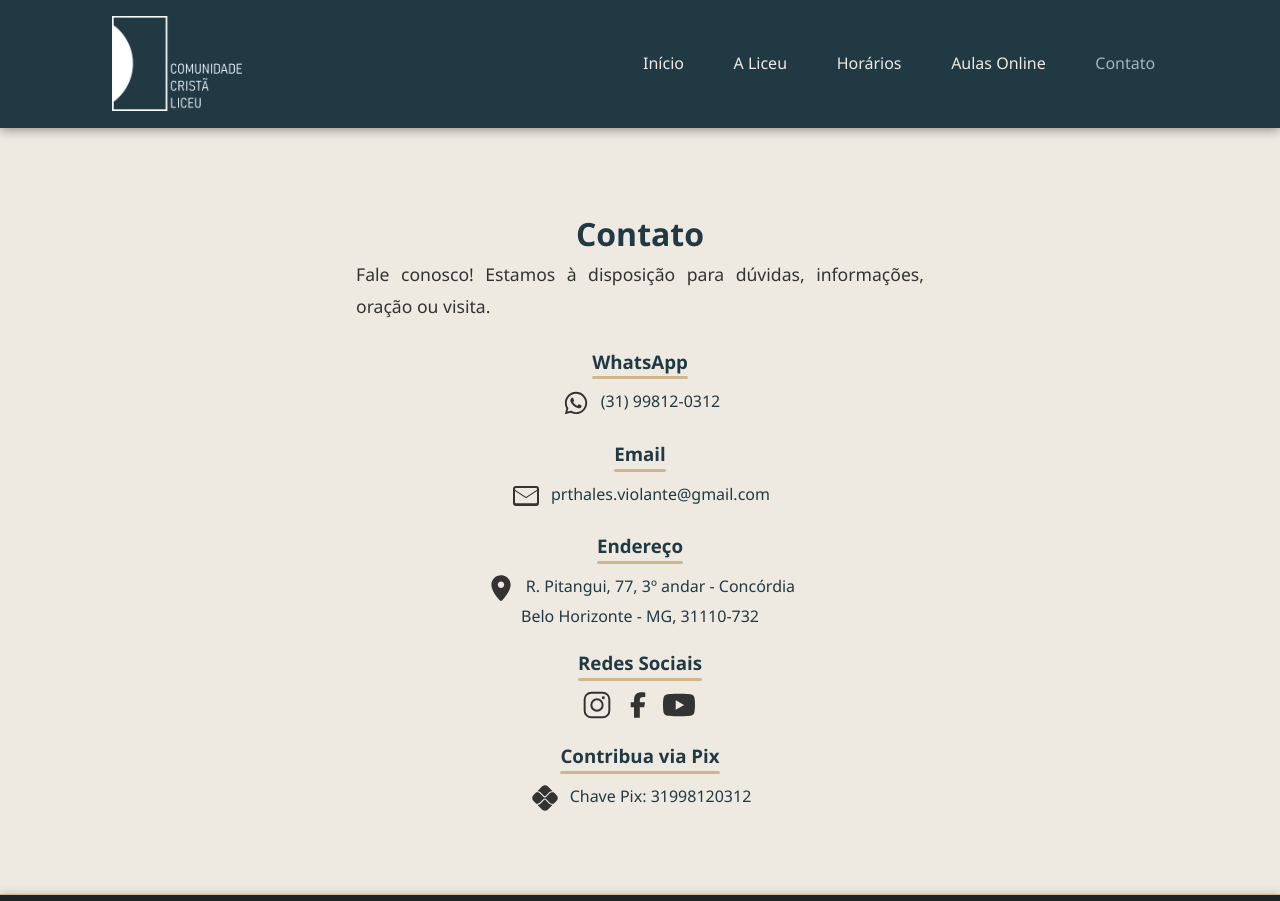
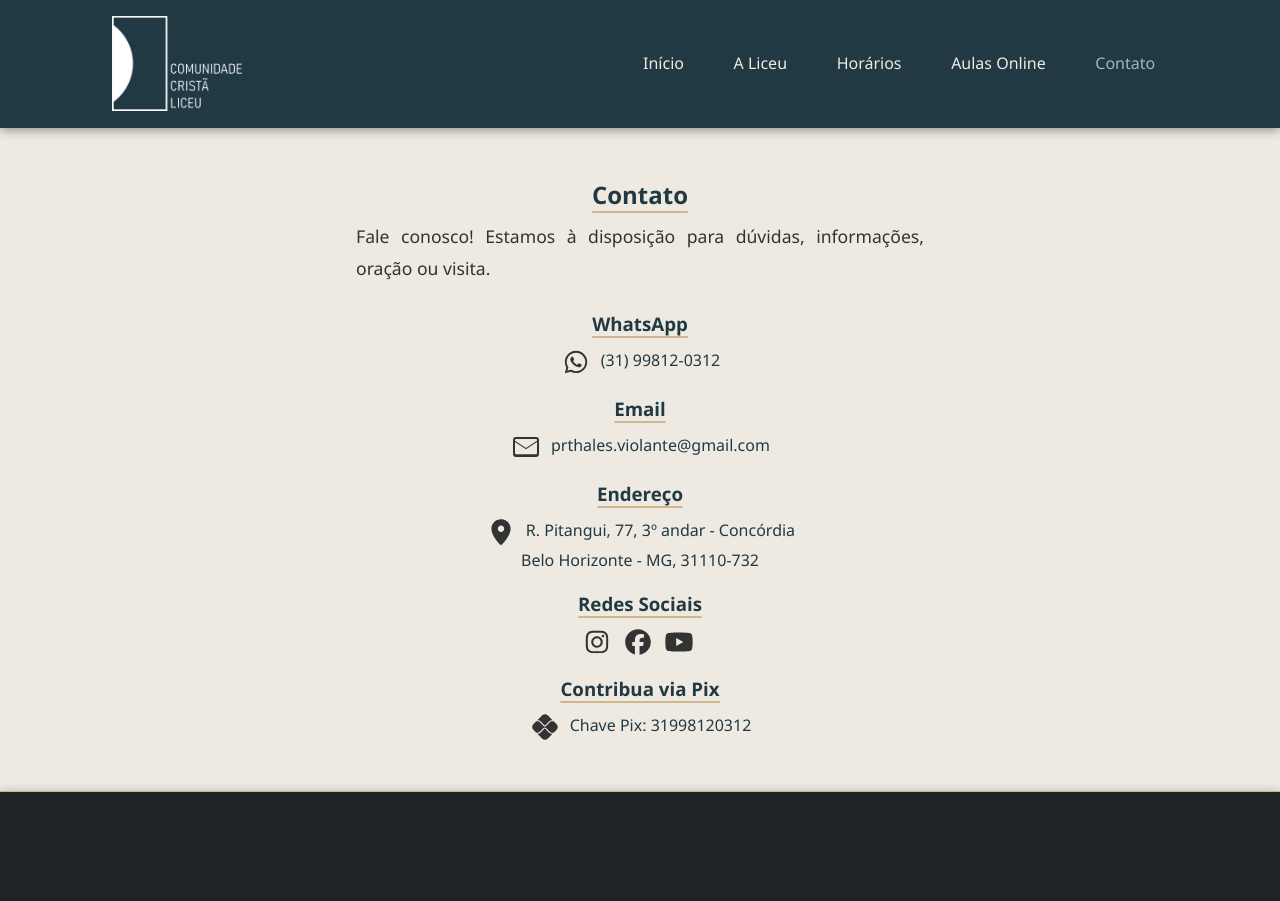
Before and after one commit to alexsmarra/Liceu, a website with bundled scripts: page pages/contato.html in a window 1280 px wide. Shown: the top 901 px of the page. Built offline with nearby package versions, Linux system fonts and the light colour scheme; files whose address does not match are found by name.

Commit message:
update: css pages

```diff
--- a/css/footer.css
+++ b/css/footer.css
@@ -38,18 +38,6 @@
 .footer-logo {
     max-width: 300px;
     /* height: auto; */
-}
-
-.contact-column h3::after,
-.address-column h3::after {
-    content: "";
-    display: block;
-    height: 1px;
-    min-width: 40px;
-    max-width: 100%;
-    background: var(--transparent-golden);
-    border-radius: 2px;
-    margin: 0 auto 0 auto;
 }
 
 .contact-column h3,
--- a/css/layout.css
+++ b/css/layout.css
@@ -14,10 +14,10 @@ main.fill-screen .page-content {
 }
 
 /* Páginas de conteúdo */
-.page-content {
+.page-content.content {
     max-width: 1000px;
-    margin: 2rem auto;
-    padding: 0 2rem;
+    margin: 3rem auto 1rem;
+    /* padding: 0 2rem; */
 }
 
 .pages-section .contato-cards {
@@ -25,7 +25,7 @@ main.fill-screen .page-content {
     flex-direction: column;
     align-items: center;
     text-align: center;
-    gap: 1.2rem;
+    gap: 1rem;
 }
 
 .page-content .social-icons {
@@ -37,8 +37,7 @@ main.fill-screen .page-content {
 }
 
 .page-content h2 {
-    margin-bottom: 1.5rem;
-    text-align: center;
+    /* text-align: center; */
 }
 
 .page-content p {
@@ -54,6 +53,14 @@ main.fill-screen .page-content {
     padding: 0 1rem;
     text-align: center;
     box-sizing: border-box; /* garante que padding não aumente a largura total */
+}
+
+.pages-section {
+    display: flex;
+    flex-direction: column;
+    align-items: center;
+    justify-content: center;
+    text-align: center;
 }
 
 .content h1 {
--- a/css/main.css
+++ b/css/main.css
@@ -19,7 +19,8 @@ body {
   display: flex;
   flex-direction: column;
   opacity: 1;
-  transition: opacity 0.3s ease; /* efeito suave */
+  transition: opacity 0.3s ease;
+  /* efeito suave */
 }
 
 body.fade-out {
@@ -31,11 +32,17 @@ main {
   padding: 0;
 }
 
-h1, h2, h3, h4, h5, h6 {
+h1,
+h2,
+h3,
+h4,
+h5,
+h6 {
   color: var(--heading-color);
 }
 
-p, li {
+p,
+li {
   color: var(--text-color);
 }
 
@@ -45,7 +52,8 @@ p a i {
 
 a {
   color: var(--primary-color);
-  text-decoration: none; /* opcional, depende do estilo */
+  text-decoration: none;
+  /* opcional, depende do estilo */
 }
 
 .contato-card {
@@ -64,12 +72,32 @@ a {
 .contato-card h3::after {
   content: "";
   display: block;
-  height: 3px;
-  min-width: 40px; /* largura mínima opcional */
+  height: 2px;
+  min-width: 40px;
+  /* largura mínima opcional */
   max-width: 100%;
   background: var(--accent-color);
   border-radius: 2px;
-  margin: 0 auto 0 auto;
+  margin: -3px auto 0 auto;
+}
+
+.pages-section h2 {
+  position: relative;
+  padding-bottom: .5rem;
+  text-align: center;
+  width: fit-content;
+}
+
+.pages-section h2::after {
+  content: "";
+  display: block;
+  height: 2px;
+  /* largura mínima opcional */
+  min-width: 40px;
+  max-width: 100%;
+  background: var(--accent-color);
+  border-radius: 2px;
+  margin: -3px auto 0 auto;
 }
 
 .pages-section .contato-card a .icon-svg {
--- a/pages/contato.html
+++ b/pages/contato.html
@@ -26,9 +26,8 @@
     <header id="site-header"></header>
     <main class="page-content fill-screen">
         <section class="content pages-section">
-            <h1>Contato</h1>
+            <h2>Contato</h2>
             <p>Fale conosco! Estamos à disposição para dúvidas, informações, oração ou visita.</p>
-
             <div class="contato-cards">
                 <!-- WhatsApp -->
                 <div class="contato-card">
@@ -78,28 +77,29 @@
                     <h3>Redes Sociais</h3>
                     <div class="redes-card">
                         <a href="https://www.instagram.com/c.cristaliceu/" target="_blank" aria-label="Instagram">
-                            <svg class="icon-svg" viewBox="0 0 24 24" fill="currentColor"
-                                xmlns="http://www.w3.org/2000/svg">
+                            <svg class="icon-svg" fill="currentColor" xmlns="http://www.w3.org/2000/svg"
+                                viewBox="0 0 640 640"><!--!Font Awesome Free v7.0.1 by @fontawesome - https://fontawesome.com License - https://fontawesome.com/license/free Copyright 2025 Fonticons, Inc.-->
                                 <path
-                                    d="M7.75 2h8.5A5.75 5.75 0 0 1 22 7.75v8.5A5.75 5.75 0 0 1 16.25 22h-8.5A5.75 5.75 0 0 1 2 16.25v-8.5A5.75 5.75 0 0 1 7.75 2zm0 1.5A4.25 4.25 0 0 0 3.5 7.75v8.5A4.25 4.25 0 0 0 7.75 20.5h8.5a4.25 4.25 0 0 0 4.25-4.25v-8.5A4.25 4.25 0 0 0 16.25 3.5h-8.5zM12 7a5 5 0 1 1 .001 10.001A5 5 0 0 1 12 7zm0 1.5a3.5 3.5 0 1 0 .001 7.001A3.5 3.5 0 0 0 12 8.5zm4.75-.88a1.12 1.12 0 1 1 .001-2.241A1.12 1.12 0 0 1 16.75 7.62z" />
+                                    d="M320.3 205C256.8 204.8 205.2 256.2 205 319.7C204.8 383.2 256.2 434.8 319.7 435C383.2 435.2 434.8 383.8 435 320.3C435.2 256.8 383.8 205.2 320.3 205zM319.7 245.4C360.9 245.2 394.4 278.5 394.6 319.7C394.8 360.9 361.5 394.4 320.3 394.6C279.1 394.8 245.6 361.5 245.4 320.3C245.2 279.1 278.5 245.6 319.7 245.4zM413.1 200.3C413.1 185.5 425.1 173.5 439.9 173.5C454.7 173.5 466.7 185.5 466.7 200.3C466.7 215.1 454.7 227.1 439.9 227.1C425.1 227.1 413.1 215.1 413.1 200.3zM542.8 227.5C541.1 191.6 532.9 159.8 506.6 133.6C480.4 107.4 448.6 99.2 412.7 97.4C375.7 95.3 264.8 95.3 227.8 97.4C192 99.1 160.2 107.3 133.9 133.5C107.6 159.7 99.5 191.5 97.7 227.4C95.6 264.4 95.6 375.3 97.7 412.3C99.4 448.2 107.6 480 133.9 506.2C160.2 532.4 191.9 540.6 227.8 542.4C264.8 544.5 375.7 544.5 412.7 542.4C448.6 540.7 480.4 532.5 506.6 506.2C532.8 480 541 448.2 542.8 412.3C544.9 375.3 544.9 264.5 542.8 227.5zM495 452C487.2 471.6 472.1 486.7 452.4 494.6C422.9 506.3 352.9 503.6 320.3 503.6C287.7 503.6 217.6 506.2 188.2 494.6C168.6 486.8 153.5 471.7 145.6 452C133.9 422.5 136.6 352.5 136.6 319.9C136.6 287.3 134 217.2 145.6 187.8C153.4 168.2 168.5 153.1 188.2 145.2C217.7 133.5 287.7 136.2 320.3 136.2C352.9 136.2 423 133.6 452.4 145.2C472 153 487.1 168.1 495 187.8C506.7 217.3 504 287.3 504 319.9C504 352.5 506.7 422.6 495 452z" />
                             </svg>
                         </a>
                         <a href="https://www.facebook.com/thales.violante.3" target="_blank" aria-label="Facebook">
                             <svg class="icon-svg" fill="currentColor" xmlns="http://www.w3.org/2000/svg"
                                 viewBox="0 0 640 640"><!--!Font Awesome Free v7.0.1 by @fontawesome - https://fontawesome.com License - https://fontawesome.com/license/free Copyright 2025 Fonticons, Inc.-->
                                 <path
-                                    d="M240 363.3L240 576L356 576L356 363.3L442.5 363.3L460.5 265.5L356 265.5L356 230.9C356 179.2 376.3 159.4 428.7 159.4C445 159.4 458.1 159.8 465.7 160.6L465.7 71.9C451.4 68 416.4 64 396.2 64C289.3 64 240 114.5 240 223.4L240 265.5L174 265.5L174 363.3L240 363.3z" />
+                                    d="M576 320C576 178.6 461.4 64 320 64C178.6 64 64 178.6 64 320C64 440 146.7 540.8 258.2 568.5L258.2 398.2L205.4 398.2L205.4 320L258.2 320L258.2 286.3C258.2 199.2 297.6 158.8 383.2 158.8C399.4 158.8 427.4 162 438.9 165.2L438.9 236C432.9 235.4 422.4 235 409.3 235C367.3 235 351.1 250.9 351.1 292.2L351.1 320L434.7 320L420.3 398.2L351 398.2L351 574.1C477.8 558.8 576 450.9 576 320z" />
                             </svg>
                         </a>
                         <a href="https://www.youtube.com/@c.cristaliceu" target="_blank" aria-label="YouTube">
-                            <svg class="icon-svg" viewBox="0 0 24 24" fill="currentColor"
-                                xmlns="http://www.w3.org/2000/svg">
+                            <svg class="icon-svg" fill="currentColor" xmlns="http://www.w3.org/2000/svg"
+                                viewBox="0 0 640 640"><!--!Font Awesome Free v7.0.1 by @fontawesome - https://fontawesome.com License - https://fontawesome.com/license/free Copyright 2025 Fonticons, Inc.-->
                                 <path
-                                    d="M23.498 6.186a2.994 2.994 0 0 0-2.112-2.112C19.13 3.5 12 3.5 12 3.5s-7.13 0-9.386.574a2.994 2.994 0 0 0-2.112 2.112C0 8.442 0 12 0 12s0 3.558.502 5.814a2.994 2.994 0 0 0 2.112 2.112C4.87 20.5 12 20.5 12 20.5s7.13 0 9.386-.574a2.994 2.994 0 0 0 2.112-2.112C24 15.558 24 12 24 12s0-3.558-.502-5.814zM9.545 15.568V8.432L15.818 12l-6.273 3.568z" />
+                                    d="M581.7 188.1C575.5 164.4 556.9 145.8 533.4 139.5C490.9 128 320.1 128 320.1 128C320.1 128 149.3 128 106.7 139.5C83.2 145.8 64.7 164.4 58.4 188.1C47 231 47 320.4 47 320.4C47 320.4 47 409.8 58.4 452.7C64.7 476.3 83.2 494.2 106.7 500.5C149.3 512 320.1 512 320.1 512C320.1 512 490.9 512 533.5 500.5C557 494.2 575.5 476.3 581.8 452.7C593.2 409.8 593.2 320.4 593.2 320.4C593.2 320.4 593.2 231 581.8 188.1zM264.2 401.6L264.2 239.2L406.9 320.4L264.2 401.6z" />
                             </svg>
                         </a>
                     </div>
                 </div>
+
                 <div class="contato-card">
                     <h3>Contribua via Pix</h3>
                     <a href="images/qrcode-pix-pastor.png" target="_blank" aria-label="Pix QR Code">
@@ -112,6 +112,7 @@
                         Chave Pix: 31998120312
                     </a>
                 </div>
+            </div>
         </section>
     </main>
 
--- a/partials/footer.html
+++ b/partials/footer.html
@@ -45,7 +45,7 @@
             <svg class="icon-svg" fill="currentColor" xmlns="http://www.w3.org/2000/svg"
               viewBox="0 0 640 640"><!--!Font Awesome Free v7.0.1 by @fontawesome - https://fontawesome.com License - https://fontawesome.com/license/free Copyright 2025 Fonticons, Inc.-->
               <path
-                d="M240 363.3L240 576L356 576L356 363.3L442.5 363.3L460.5 265.5L356 265.5L356 230.9C356 179.2 376.3 159.4 428.7 159.4C445 159.4 458.1 159.8 465.7 160.6L465.7 71.9C451.4 68 416.4 64 396.2 64C289.3 64 240 114.5 240 223.4L240 265.5L174 265.5L174 363.3L240 363.3z" />
+                d="M576 320C576 178.6 461.4 64 320 64C178.6 64 64 178.6 64 320C64 440 146.7 540.8 258.2 568.5L258.2 398.2L205.4 398.2L205.4 320L258.2 320L258.2 286.3C258.2 199.2 297.6 158.8 383.2 158.8C399.4 158.8 427.4 162 438.9 165.2L438.9 236C432.9 235.4 422.4 235 409.3 235C367.3 235 351.1 250.9 351.1 292.2L351.1 320L434.7 320L420.3 398.2L351 398.2L351 574.1C477.8 558.8 576 450.9 576 320z" />
             </svg>
           </a>
           <a href="https://www.youtube.com/@c.cristaliceu" target="_blank" aria-label="YouTube">
```
Also changed, not shown: pages/aulas-online.html (+3 -8 lines), pages/horarios.html (+1 -2 lines), pages/sobre.html (+4 -2 lines), images/fotos/thales.jpeg (deleted). Lines whose indentation alone changed are shown as unchanged.
